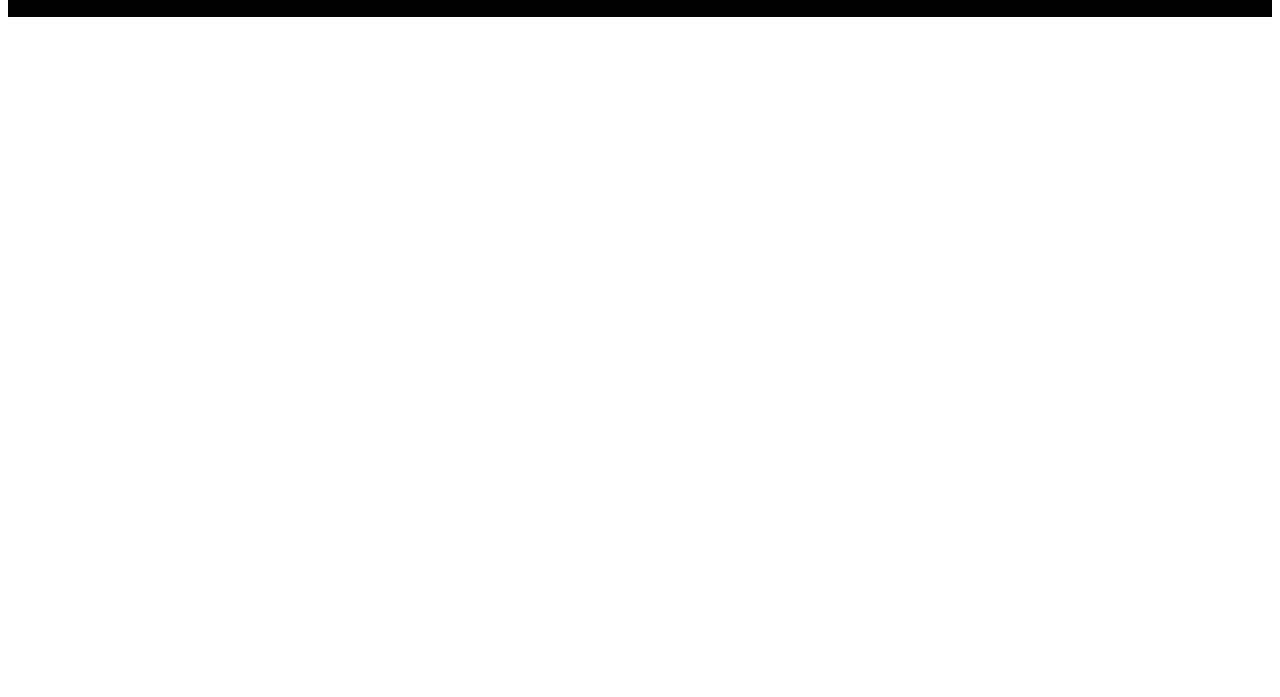
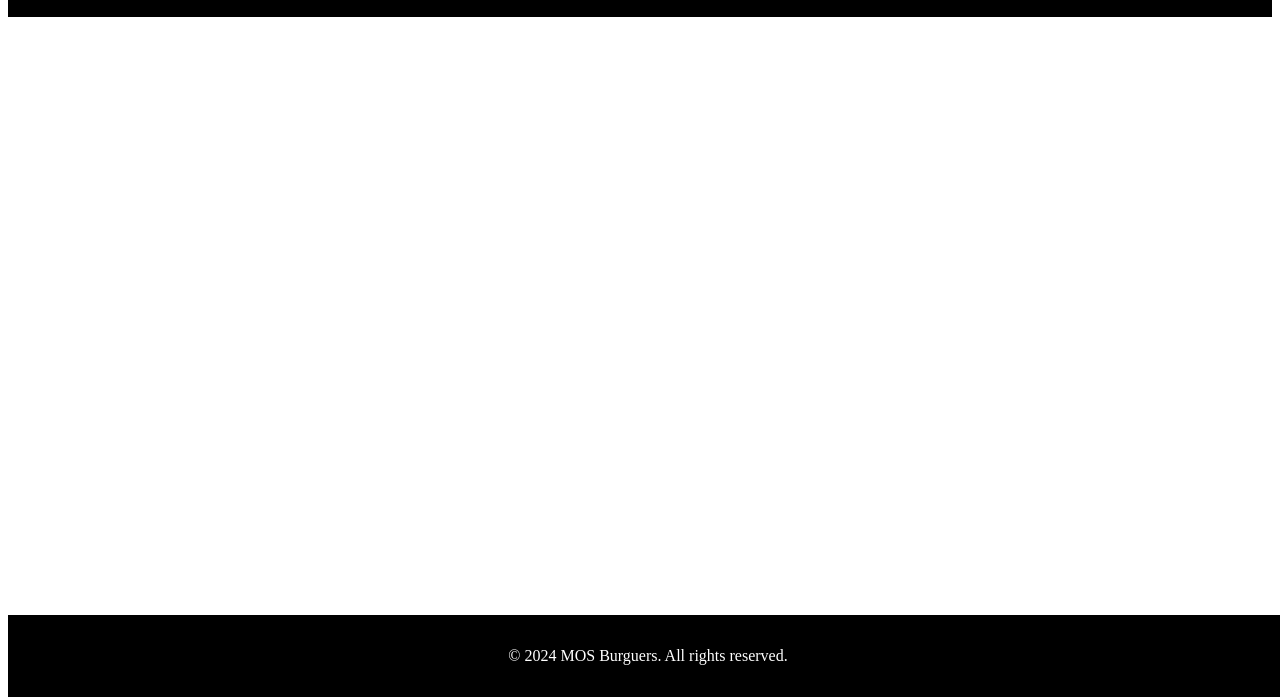
Before and after one commit to jlakvidu/Burgur_Shop_Project, a plain HTML site: page index.html in a window 1280 px wide. Shown: the part 103-800 px from the top of the page. Drawn offline with Linux system fonts and the light colour scheme.

Commit message:
add footer

```diff
--- a/css/style.css
+++ b/css/style.css
@@ -1,6 +1,15 @@
-header{
+header {
     background-color: black ;
     color: white;
     text-align: center;
     padding: 1rem 0;
 }
+footer {
+    text-align: center;
+    padding: 1rem 0;
+    background-color: black;
+    color: white;
+    position: fixed;
+    bottom: 0;
+    width: 100%;
+}
--- a/index.html
+++ b/index.html
@@ -11,6 +11,9 @@
         <h1>MOS Burgers - Food Items Management</h1>
     </header>
 
+    <footer>
+        <p>&copy; 2024 MOS Burguers. All rights reserved.</p>
+    </footer>
     <script src="app.js"></script>
 </body>
 </html>
```
